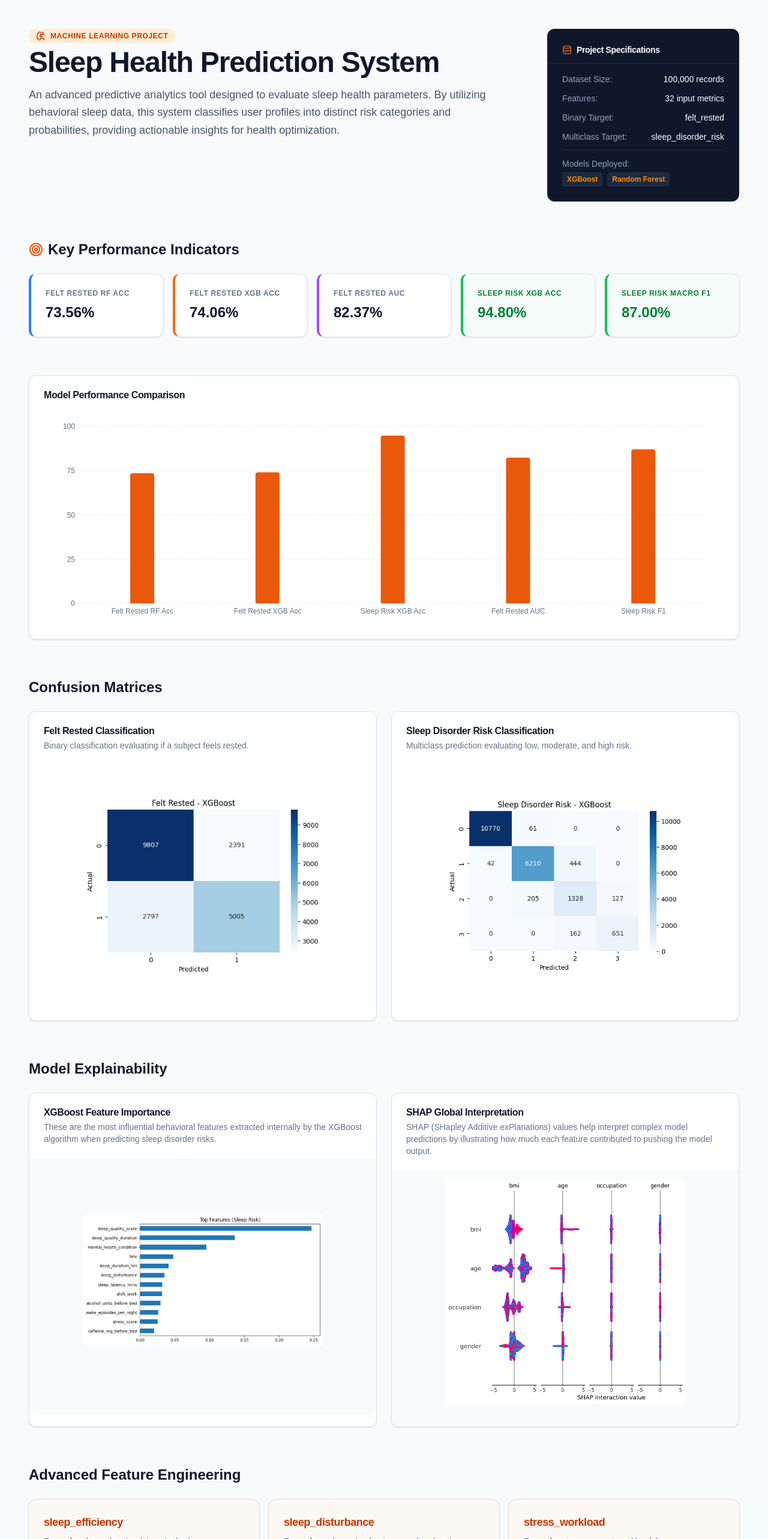
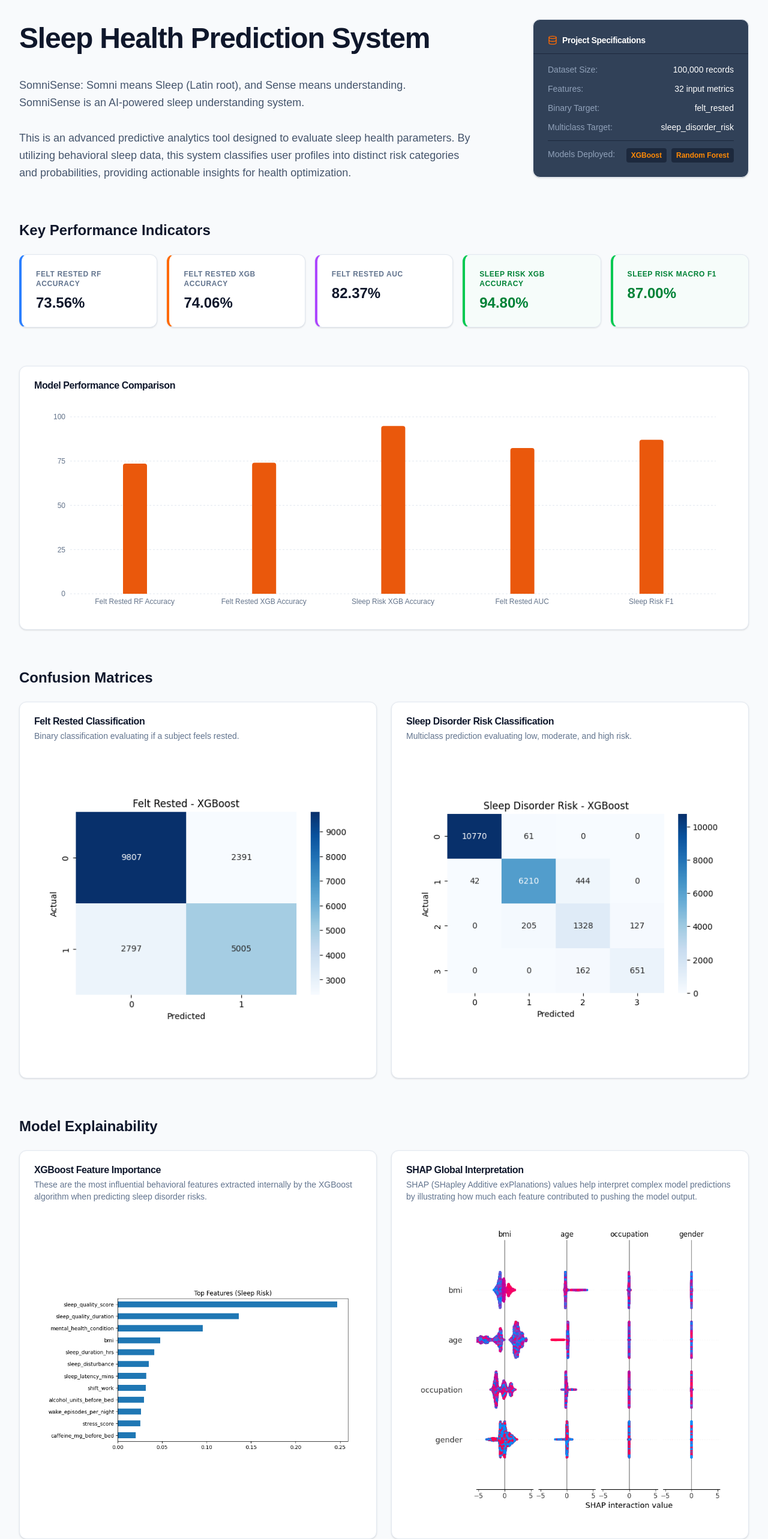
Before and after one commit to mahfuzhasanreza/somnisense-sleep-health, a Next.js app in the folder client/: page /insight in a window 1280 px wide. Shown: the top 2566 px of the page at 60% size. Built offline with nearby package versions, Linux system fonts and the light colour scheme.

Commit message:
modify design

```diff
--- a/client/src/app/insight/page.tsx
+++ b/client/src/app/insight/page.tsx
@@ -14,9 +14,9 @@ import {
 } from "lucide-react";
 
 const chartData = [
-  { name: 'Felt Rested RF Acc', score: 73.56 },
-  { name: 'Felt Rested XGB Acc', score: 74.06 },
-  { name: 'Sleep Risk XGB Acc', score: 94.80 },
+  { name: 'Felt Rested RF Accuracy', score: 73.56 },
+  { name: 'Felt Rested XGB Accuracy', score: 74.06 },
+  { name: 'Sleep Risk XGB Accuracy', score: 94.80 },
   { name: 'Felt Rested AUC', score: 82.37 },
   { name: 'Sleep Risk F1', score: 87.00 },
 ];
@@ -83,26 +83,25 @@ export default function Dashboard() {
   };
 
   return (
-    <div className="p-6 lg:p-12 max-w-7xl mx-auto space-y-16">
+    <div className="p-6 lg:p-8 mx-auto space-y-16">
 
       {/* 1. HERO / PROJECT OVERVIEW */}
       <section>
         <div className="flex flex-col md:flex-row gap-8 items-start justify-between">
           <div className="flex-1 space-y-4">
-            <div className="inline-flex items-center px-3 py-1 rounded-full bg-orange-100 text-orange-700 text-xs font-bold uppercase tracking-wider mb-2">
-              <BrainCircuit className="w-4 h-4 mr-2" /> Machine Learning Project
-            </div>
-            <h1 className="text-4xl lg:text-5xl font-black text-slate-900 tracking-tight">
+
+            <h1 className="mt-2 text-4xl lg:text-5xl font-black text-slate-900 tracking-tight">
               Sleep Health Prediction System
             </h1>
+            <br></br>
             <p className="text-lg text-slate-600 leading-relaxed max-w-3xl">
-              An advanced predictive analytics tool designed to evaluate sleep health parameters.
+              SomniSense: Somni means Sleep (Latin root), and Sense means understanding. <br></br>SomniSense is an AI-powered sleep understanding system. <br></br> <br></br> This is an advanced predictive analytics tool designed to evaluate sleep health parameters.
               By utilizing behavioral sleep data, this system classifies user profiles into distinct risk
               categories and probabilities, providing actionable insights for health optimization.
             </p>
           </div>
 
-          <Card className="w-full md:w-80 shrink-0 bg-slate-900 text-white border-slate-800">
+          <Card className="w-full md:w-90 shrink-0 bg-slate-700 text-white ">
             <CardHeader className="pb-3 border-b border-slate-800">
               <CardTitle className="text-white flex items-center text-sm">
                 <Database className="w-4 h-4 mr-2 text-orange-500" /> Project Specifications
@@ -125,7 +124,7 @@ export default function Dashboard() {
                 <span className="text-slate-400">Multiclass Target:</span>
                 <span className="font-medium text-white">sleep_disorder_risk</span>
               </div>
-              <div className="pt-3 border-t border-slate-800">
+              <div className="pt-3 border-t border-slate-800 flex justify-between">
                 <span className="text-slate-400 block mb-1">Models Deployed:</span>
                 <div className="flex gap-2">
                   <span className="px-2 py-1 bg-slate-800 rounded text-xs font-bold text-orange-400">XGBoost</span>
@@ -140,13 +139,12 @@ export default function Dashboard() {
       {/* 2. PERFORMANCE METRICS CARDS */}
       <section>
         <div className="flex items-center space-x-2 mb-6">
-          <Target className="w-6 h-6 text-orange-600" />
           <h2 className="text-2xl font-bold text-slate-900">Key Performance Indicators</h2>
         </div>
         <div className="grid grid-cols-1 md:grid-cols-3 lg:grid-cols-5 gap-4">
           <Card className="border-l-4 border-l-blue-500">
             <CardHeader className="pb-2">
-              <CardTitle className="text-xs text-slate-500 uppercase tracking-wider">Felt Rested RF Acc</CardTitle>
+              <CardTitle className="text-xs text-slate-500 uppercase tracking-wider">Felt Rested RF Accuracy</CardTitle>
             </CardHeader>
             <CardContent>
               <div className="text-2xl font-black text-slate-900">73.56%</div>
@@ -154,7 +152,7 @@ export default function Dashboard() {
           </Card>
           <Card className="border-l-4 border-l-orange-500">
             <CardHeader className="pb-2">
-              <CardTitle className="text-xs text-slate-500 uppercase tracking-wider">Felt Rested XGB Acc</CardTitle>
+              <CardTitle className="text-xs text-slate-500 uppercase tracking-wider">Felt Rested XGB Accuracy</CardTitle>
             </CardHeader>
             <CardContent>
               <div className="text-2xl font-black text-slate-900">74.06%</div>
@@ -170,7 +168,7 @@ export default function Dashboard() {
           </Card>
           <Card className="border-l-4 border-l-green-500 bg-green-50/30">
             <CardHeader className="pb-2">
-              <CardTitle className="text-xs text-green-700 uppercase tracking-wider font-bold">Sleep Risk XGB Acc</CardTitle>
+              <CardTitle className="text-xs text-green-700 uppercase tracking-wider font-bold">Sleep Risk XGB Accuracy</CardTitle>
             </CardHeader>
             <CardContent>
               <div className="text-2xl font-black text-green-700">94.80%</div>
@@ -222,7 +220,7 @@ export default function Dashboard() {
               <p className="text-sm text-slate-500">Binary classification evaluating if a subject feels rested.</p>
             </CardHeader>
             <CardContent className="flex justify-center">
-              <div className="relative w-full aspect-square max-w-[400px]">
+              <div className="relative w-full aspect-square max-w-lg">
                 <Image src="/ml-results/felt_rested_confusion_matrix.png" alt="Felt Rested Confusion Matrix" fill className="object-contain rounded-lg" />
               </div>
             </CardContent>
@@ -233,7 +231,7 @@ export default function Dashboard() {
               <p className="text-sm text-slate-500">Multiclass prediction evaluating low, moderate, and high risk.</p>
             </CardHeader>
             <CardContent className="flex justify-center">
-              <div className="relative w-full aspect-square max-w-[400px]">
+              <div className="relative w-full aspect-square max-w-lg">
                 <Image src="/ml-results/sleep_disorder_risk_confusion_matrix.png" alt="Sleep Disorder Risk Confusion Matrix" fill className="object-contain rounded-lg" />
               </div>
             </CardContent>
@@ -252,8 +250,8 @@ export default function Dashboard() {
                 These are the most influential behavioral features extracted internally by the XGBoost algorithm when predicting sleep disorder risks.
               </p>
             </CardHeader>
-            <CardContent className="flex justify-center bg-slate-50 rounded-b-xl border-t border-slate-100">
-              <div className="relative w-full aspect-square max-w-[400px]">
+            <CardContent className="flex justify-center rounded-b-xl">
+              <div className="relative w-full aspect-square max-w-lg">
                 <Image src="/ml-results/top_features_sleep_risk.png" alt="Top Features" fill className="object-contain" />
               </div>
             </CardContent>
@@ -266,8 +264,8 @@ export default function Dashboard() {
                 SHAP (SHapley Additive exPlanations) values help interpret complex model predictions by illustrating how much each feature contributed to pushing the model output.
               </p>
             </CardHeader>
-            <CardContent className="flex justify-center bg-slate-50 rounded-b-xl border-t border-slate-100">
-              <div className="relative w-full aspect-square max-w-[400px]">
+            <CardContent className="flex justify-center rounded-b-xl ">
+              <div className="relative w-full aspect-square max-w-lg">
                 <Image src="/ml-results/shap_interaction_value.png" alt="SHAP Plot" fill className="object-contain" />
               </div>
             </CardContent>
@@ -363,149 +361,6 @@ export default function Dashboard() {
         </div>
       </section>
 
-      {/* 9. LIVE PREDICTION DEMO */}
-      <section className="bg-slate-900 rounded-3xl p-8 lg:p-12 text-white shadow-2xl relative overflow-hidden">
-        {/* Decorative elements */}
-        <div className="absolute -top-40 -right-40 w-96 h-96 bg-orange-500/20 rounded-full blur-3xl pointer-events-none"></div>
-        <div className="absolute -bottom-40 -left-40 w-96 h-96 bg-blue-500/20 rounded-full blur-3xl pointer-events-none"></div>
-
-        <div className="relative z-10">
-          <div className="mb-8">
-            <h2 className="text-3xl font-bold text-white mb-2">Live Model Inference</h2>
-            <p className="text-slate-400">Test the XGBoost deployment by entering live behavioral parameters.</p>
-          </div>
-
-          <form onSubmit={handleSubmit} className="mb-10">
-            <div className="grid grid-cols-1 sm:grid-cols-2 lg:grid-cols-6 gap-4 items-end">
-              {/* Stress */}
-              <div className="space-y-2">
-                <label className="text-xs font-bold text-slate-400 uppercase tracking-wider">Stress (0-10)</label>
-                <input
-                  type="number" name="stress_score" min="0" max="10"
-                  value={formData.stress_score} onChange={handleChange}
-                  className="w-full bg-slate-800 border border-slate-700 rounded-xl px-3 py-2.5 text-sm text-white focus:ring-2 focus:ring-orange-500 outline-none"
-                />
-              </div>
-
-              {/* Sleep Duration */}
-              <div className="space-y-2">
-                <label className="text-xs font-bold text-slate-400 uppercase tracking-wider">Sleep (hrs)</label>
-                <input
-                  type="number" name="sleep_duration_hrs" min="0" max="24" step="0.5"
-                  value={formData.sleep_duration_hrs} onChange={handleChange}
-                  className="w-full bg-slate-800 border border-slate-700 rounded-xl px-3 py-2.5 text-sm text-white focus:ring-2 focus:ring-orange-500 outline-none"
-                />
-              </div>
-
-              {/* Caffeine */}
-              <div className="space-y-2">
-                <label className="text-xs font-bold text-slate-400 uppercase tracking-wider">Caff (mg)</label>
-                <input
-                  type="number" name="caffeine_mg_before_bed" min="0"
-                  value={formData.caffeine_mg_before_bed} onChange={handleChange}
-                  className="w-full bg-slate-800 border border-slate-700 rounded-xl px-3 py-2.5 text-sm text-white focus:ring-2 focus:ring-orange-500 outline-none"
-                />
-              </div>
-
-              {/* Screen Time */}
-              <div className="space-y-2">
-                <label className="text-xs font-bold text-slate-400 uppercase tracking-wider">Screen (min)</label>
-                <input
-                  type="number" name="screen_time_before_bed_mins" min="0"
-                  value={formData.screen_time_before_bed_mins} onChange={handleChange}
-                  className="w-full bg-slate-800 border border-slate-700 rounded-xl px-3 py-2.5 text-sm text-white focus:ring-2 focus:ring-orange-500 outline-none"
-                />
-              </div>
-
-              {/* Wakes */}
-              <div className="space-y-2">
-                <label className="text-xs font-bold text-slate-400 uppercase tracking-wider">Wakes</label>
-                <input
-                  type="number" name="wake_episodes_per_night" min="0"
-                  value={formData.wake_episodes_per_night} onChange={handleChange}
-                  className="w-full bg-slate-800 border border-slate-700 rounded-xl px-3 py-2.5 text-sm text-white focus:ring-2 focus:ring-orange-500 outline-none"
-                />
-              </div>
-
-              <div className="h-[42px]">
-                <button
-                  type="submit" disabled={loading}
-                  className="w-full h-full rounded-xl shadow-md bg-orange-600 hover:bg-orange-500 text-white font-bold transition-all flex items-center justify-center disabled:opacity-70 disabled:cursor-not-allowed"
-                >
-                  {loading ? <Loader2 className="w-5 h-5 animate-spin" /> : <><Sparkles className="w-4 h-4 mr-2" /> Predict</>}
-                </button>
-              </div>
-            </div>
-          </form>
-
-          {error && <div className="mb-6 p-4 rounded-xl bg-red-900/50 border border-red-800 text-red-200">{error}</div>}
-
-          {result !== null && (
-            <div className="bg-slate-800/80 rounded-2xl p-6 border border-slate-700 animate-in fade-in slide-in-from-bottom-4">
-              <div className="flex flex-col md:flex-row gap-8 items-center md:items-start">
-                <div className="text-center md:text-left">
-                  <p className="text-slate-400 text-sm font-bold uppercase tracking-wider mb-2">Predicted Risk Level</p>
-                  <div className={`text-4xl font-black ${
-                    result === 0 ? "text-green-400" : result === 1 ? "text-amber-400" : "text-red-400"
-                  }`}>
-                    {result === 0 ? "LOW RISK" : result === 1 ? "MODERATE RISK" : "HIGH RISK"}
-                  </div>
-                </div>
-
-                {recommendations.length > 0 && (
-                  <div className="flex-1 md:border-l md:border-slate-700 md:pl-8">
-                    <p className="text-slate-400 text-sm font-bold uppercase tracking-wider mb-3">Model Generated Advice</p>
-                    <ul className="space-y-2">
-                      {recommendations.map((rec, idx) => (
-                        <li key={idx} className="flex items-start text-slate-300 text-sm">
-                          <span className="text-orange-500 mr-2">•</span> {rec}
-                        </li>
-                      ))}
-                    </ul>
-                  </div>
-                )}
-              </div>
-            </div>
-          )}
-        </div>
-      </section>
-
-      {/* 10. FINAL INSIGHTS */}
-      <section className="pb-12">
-        <Card className="bg-slate-50">
-          <CardHeader>
-            <CardTitle className="text-xl">Executive Summary & Final Insights</CardTitle>
-          </CardHeader>
-          <CardContent>
-            <ul className="space-y-4">
-              <li className="flex items-start">
-                <CheckCircle2 className="w-5 h-5 text-green-600 mr-3 shrink-0" />
-                <span className="text-slate-700 leading-relaxed"><strong>XGBoost Superiority:</strong> XGBoost achieved the best overall performance, dramatically outperforming Random Forest specifically in multi-class edge cases.</span>
-              </li>
-              <li className="flex items-start">
-                <CheckCircle2 className="w-5 h-5 text-green-600 mr-3 shrink-0" />
-                <span className="text-slate-700 leading-relaxed"><strong>High Accuracy:</strong> The Sleep Risk model achieved a robust <strong>~95% accuracy</strong>, demonstrating extreme reliability in distinguishing complex sleep disorder profiles.</span>
-              </li>
-              <li className="flex items-start">
-                <CheckCircle2 className="w-5 h-5 text-green-600 mr-3 shrink-0" />
-                <span className="text-slate-700 leading-relaxed"><strong>AUC Metric:</strong> The Felt Rested binary model achieved an <strong>AUC of 82.37%</strong>, indicating strong separability between rested and fatigued states.</span>
-              </li>
-              <li className="flex items-start">
-                <CheckCircle2 className="w-5 h-5 text-green-600 mr-3 shrink-0" />
-                <span className="text-slate-700 leading-relaxed"><strong>Feature Engine Impact:</strong> Extensive feature engineering (e.g. <code>sleep_efficiency</code>, <code>screen_caffeine</code>) significantly improved prediction quality over raw baseline features.</span>
-              </li>
-              <li className="flex items-start">
-                <CheckCircle2 className="w-5 h-5 text-green-600 mr-3 shrink-0" />
-                <span className="text-slate-700 leading-relaxed"><strong>Interpretability:</strong> Utilizing SHAP values improved interpretability, enabling the creation of the dynamic recommendation engine.</span>
-              </li>
-              <li className="flex items-start">
-                <CheckCircle2 className="w-5 h-5 text-green-600 mr-3 shrink-0" />
-                <span className="text-slate-700 leading-relaxed"><strong>Deployment Ready:</strong> The system architecture successfully bridges the gap between raw ML inference and a consumer-facing decision-support application.</span>
-              </li>
-            </ul>
-          </CardContent>
-        </Card>
-      </section>
 
     </div>
   );
--- a/client/src/components/Sidebar.tsx
+++ b/client/src/components/Sidebar.tsx
@@ -2,7 +2,7 @@
 
 import Link from "next/link";
 import { usePathname } from "next/navigation";
-import { Home, History, LogOut, Moon, LayoutDashboard } from "lucide-react";
+import { Home, History, LogOut, Moon, LayoutDashboard, BrainCircuit } from "lucide-react";
 import { useAuth } from "../context/AuthContext";
 
 export default function Sidebar() {
@@ -22,9 +22,11 @@ export default function Sidebar() {
     <aside className="w-64 bg-white border-r border-slate-200 h-full flex flex-col fixed left-0 top-0 pt-6 shadow-sm">
       <div className="px-6 mb-8 flex items-center space-x-3 border-b border-slate-200 pb-5">
         <div className="p-2 bg-orange-100 rounded-xl text-orange-600">
-          <Moon className="w-6 h-6" />
+          <BrainCircuit className="w-6 h-6" />
         </div>
         <span className="font-bold text-xl text-orange-600 tracking-tight">SomniSense</span>
+
+
       </div>
 
 
```
